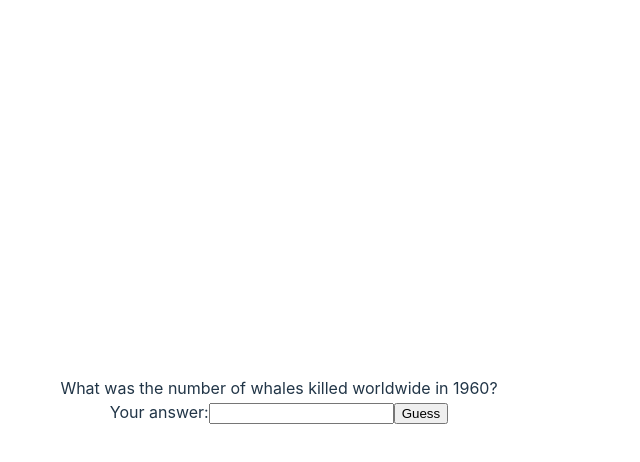
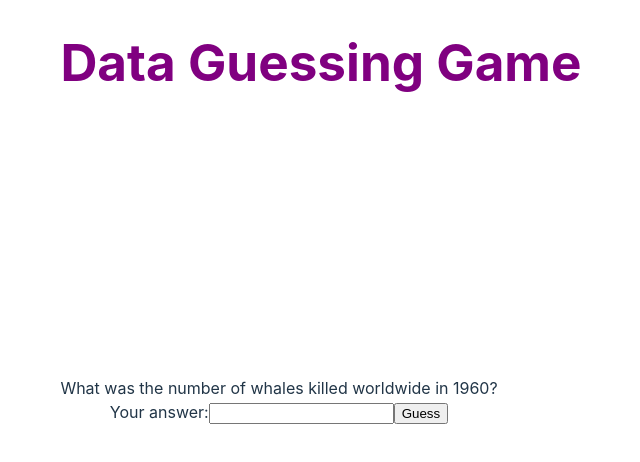
Before and after one commit to Jugendhackt/data-guessing-game, a React (Vite) app in the folder frontend/: page / in a window 1280 px wide. Shown: the top 462 px of the page, without its empty margins (361-1001 px from the left). Built offline with nearby package versions, Linux system fonts and the light colour scheme.

Commit message:
added @emotion, added Header-component

```diff
--- a/frontend/package.json
+++ b/frontend/package.json
@@ -12,6 +12,8 @@
     "predev": "yarn lint"
   },
   "dependencies": {
+    "@emotion/react": "^11.10.0",
+    "@emotion/styled": "^11.10.0",
     "eslint": "^8.0.1",
     "react": "^18.2.0",
     "react-dom": "^18.2.0"
--- a/frontend/src/App.tsx
+++ b/frontend/src/App.tsx
@@ -1,5 +1,6 @@
 import React, { useState } from "react";
 import "./App.css";
+import { Header } from "./components/Header";
 
 type Questions = Array<{
     answerType: "value",
@@ -27,6 +28,7 @@ function App () {
 
   return (
       <div className="App">
+          <Header/>
           <div key={question.question}>
               {question.question}
           </div>
--- /dev/null
+++ b/frontend/src/components/header.tsx
@@ -0,0 +1,18 @@
+import styled from "@emotion/styled";
+import React from "react";
+
+const StyledHeader = styled.header`
+ color:purple;
+ display: flex;
+ align-items: center;
+ position: fixed;
+ top: 0;
+`;
+
+export const Header: React.FC = () => {
+  return (
+    <StyledHeader>
+        <h1>Data Guessing Game</h1>
+    </StyledHeader>
+  );
+};
```
Also changed, not shown: 1 other file (tests, documents, lock files or other folders).
